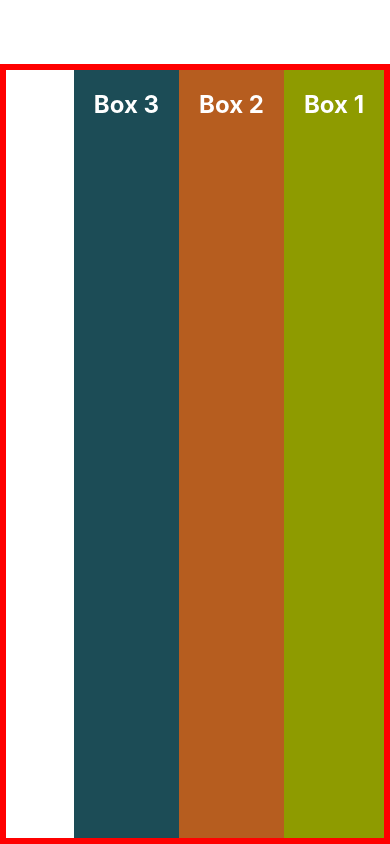
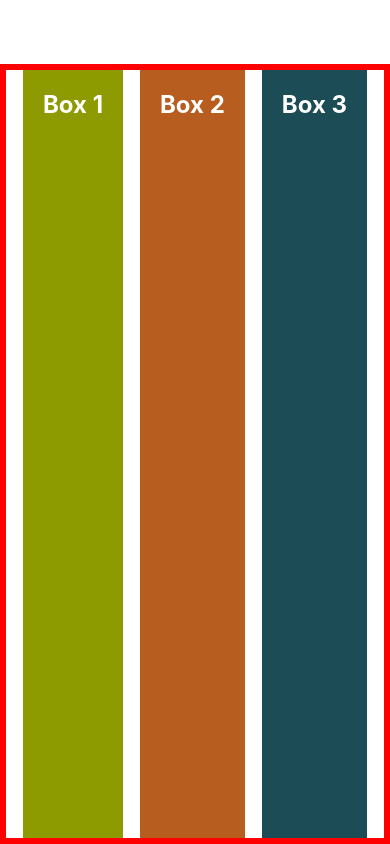
Before and after one commit to jigneshgit935/Learn-React-Native, a React Native app: screen / in a window 390 px wide. Built offline with nearby package versions, Linux system fonts and the light colour scheme.

Commit message:
justify-content

```diff
--- a/App.js
+++ b/App.js
@@ -18,13 +18,16 @@ export default function App() {
 
 const styles = StyleSheet.create({
   container: {
+    flex: 1,
+    // justifyContent: 'flex-start',
+    // justifyContent: 'flex-end',
+    // justifyContent: 'center',
+    // justifyContent: 'space-around',
+    // justifyContent: 'space-between',
+    justifyContent: 'space-evenly',
+    flexDirection: 'row',
     marginTop: 64,
     borderWidth: 6,
     borderColor: 'red',
-    flex: 1,
-    // flexDirection: 'column-reverse',
-    // flexDirection: 'column',
-    // flexDirection: 'row',
-    flexDirection: 'row-reverse',
   },
 });
```
